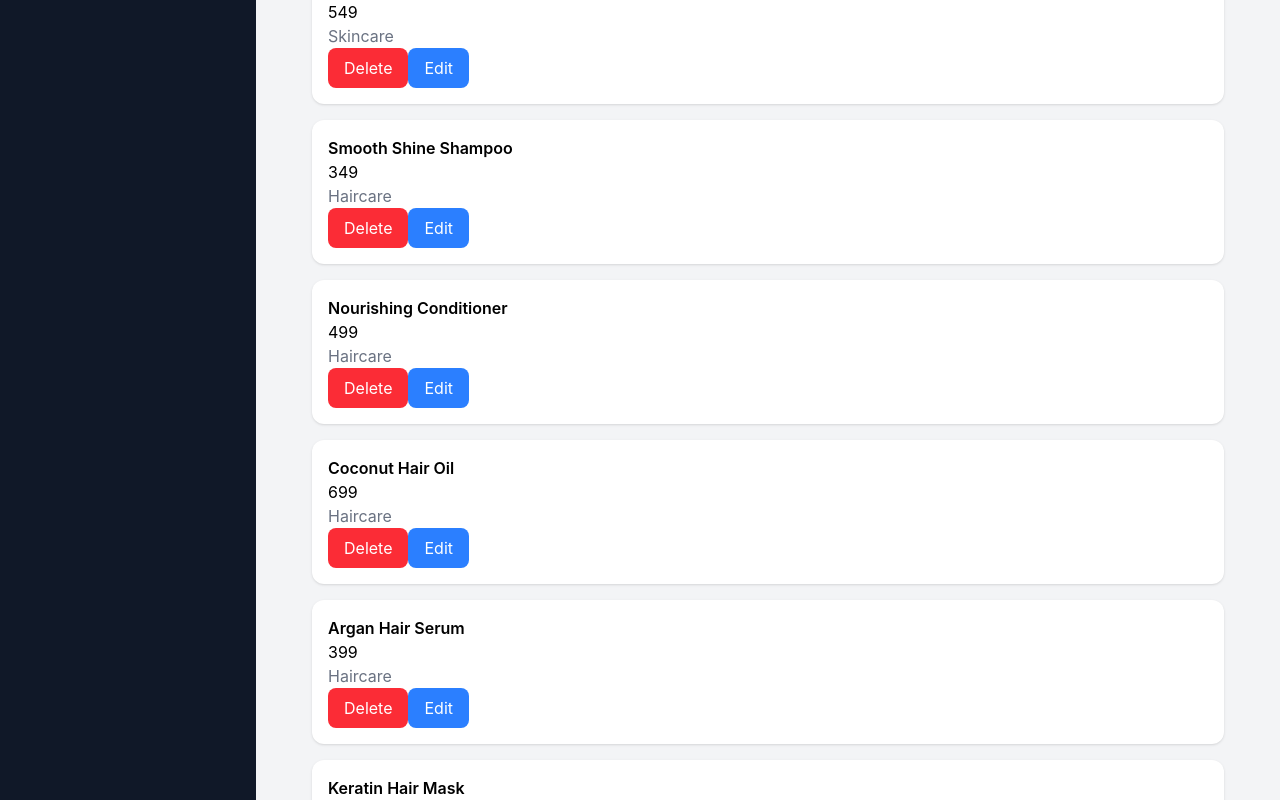
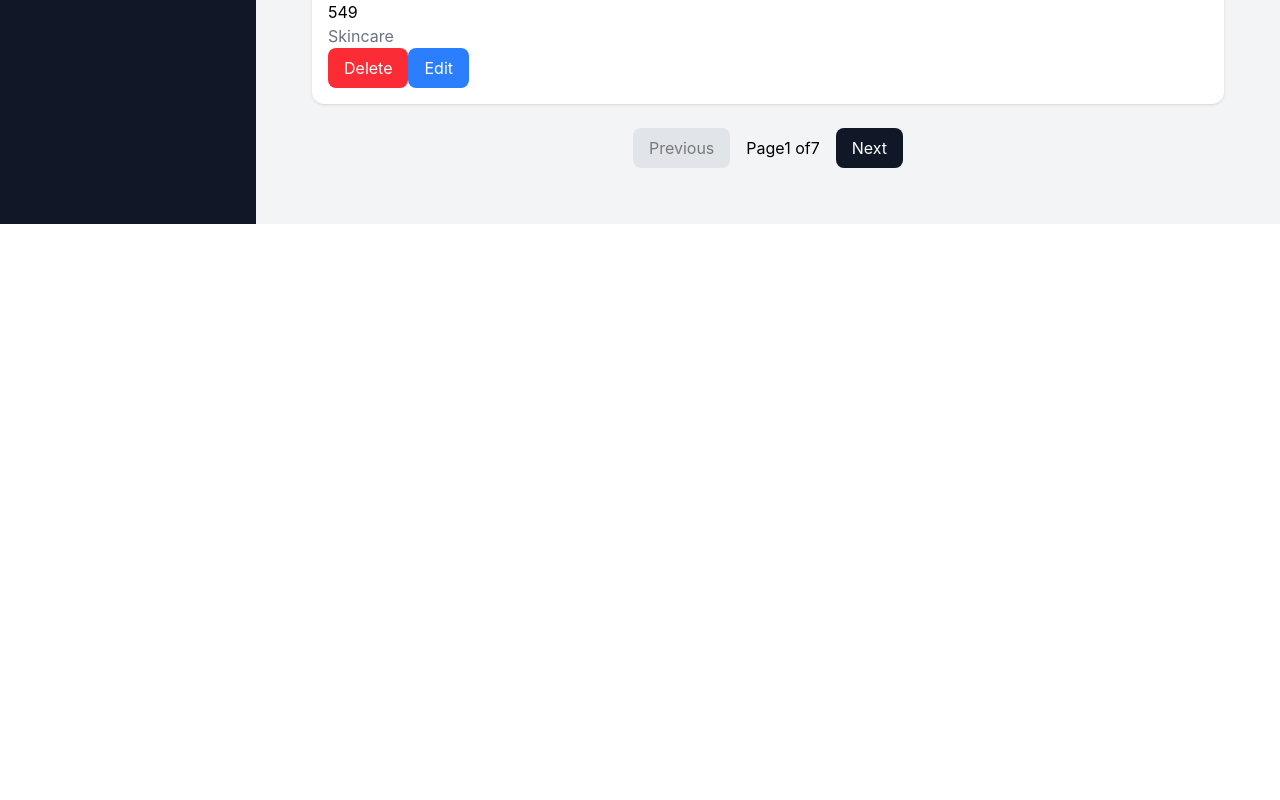
Before and after one commit to ridhafathima1/e-commerce-project, a React (Vite) app: page /admin/products in a window 1280 px wide. Shown: the part 940-1740 px from the top of the page. After the commit the page ends 1164 px from the top, so only its background shows below. Built offline with nearby package versions, Linux system fonts and the light colour scheme; data requests are answered from the project's data file; sample sign-in values are in the browser's storage.

Commit message:
added pagination

```diff
--- a/src/admin-side/pages/adminproducts.jsx
+++ b/src/admin-side/pages/adminproducts.jsx
@@ -10,6 +10,8 @@ function Adminproducts(){
     const[editname,seteditname]=useState("")
     const[editprice,seteditprice]=useState("")
     const[editcategory,seteditcategory]=useState("")
+     const [currentpage,setcurrentpage]=useState(1)
+    const productsperpage=5;
    const dispatch=useDispatch()
    const products=useSelector((state)=>state.adminproducts.products);
    useEffect(()=>{
@@ -48,6 +50,12 @@ function Adminproducts(){
        setcategory("")
        setform(false)
     }
+    const lastindex=currentpage*productsperpage;
+    const firstindex=lastindex-productsperpage;
+    const currentproducts=products.slice(firstindex,lastindex);
+    const totalpages=Math.ceil(products.length/productsperpage)
+
+
     return (
         <div className="p-8">
             <h1 className="mb-6 text-3xl font-bold">Products</h1>
@@ -73,7 +81,7 @@ function Adminproducts(){
                 </div>
             )}
             <div className="space-y-4">
-                {products.map((product)=>(
+                {currentproducts.map((product)=>(
                     <div key={product.id} className="flex items-center justify-between rounded-xl bg-white p-4 shadow">
                         <div>
                             <h2 className="font-semibold">{product.name}</h2>
@@ -86,6 +94,12 @@ function Adminproducts(){
                 ))}
 
             </div>
+            <div className="mt-6 flex items-center justify-center gap-4">
+                <button onClick={()=>setcurrentpage(currentpage-1)} disabled={currentpage===1} className="rounded-lg bg-gray-300 px-4 py-2 disabled:opacity-50">Previous</button>
+                <span>Page{currentpage} of{totalpages}</span>
+                <button onClick={()=>setcurrentpage(currentpage+1)} disabled={currentpage===totalpages}
+                className="rounded-lg bg-gray-900 px-4 py-2 text-white disabled:opacity-50">Next</button>
+            </div>
         </div>
     )
 }
```
